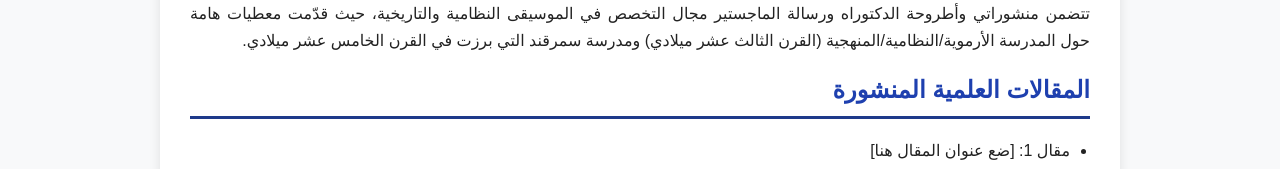
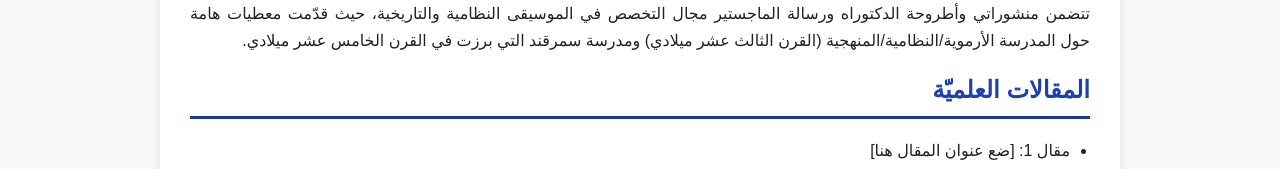
Before and after one commit to MouhebBen/mouheb_personal_website, a plain HTML site: page index.html in a window 1280 px wide. Shown: the part 491-660 px from the top of the page. Drawn offline with Linux system fonts and the light colour scheme.

Commit message:
Update index.html

```diff
--- a/index.html
+++ b/index.html
@@ -109,7 +109,7 @@
   </section>
 
   <section>
-    <h2>المقالات العلمية المنشورة</h2>
+    <h2>المقالات العلميّة</h2>
     <ul>
       <li>مقال 1: [ضع عنوان المقال هنا]</li>
       <li>مقال 2: [ضع عنوان المقال هنا]</li>
```
